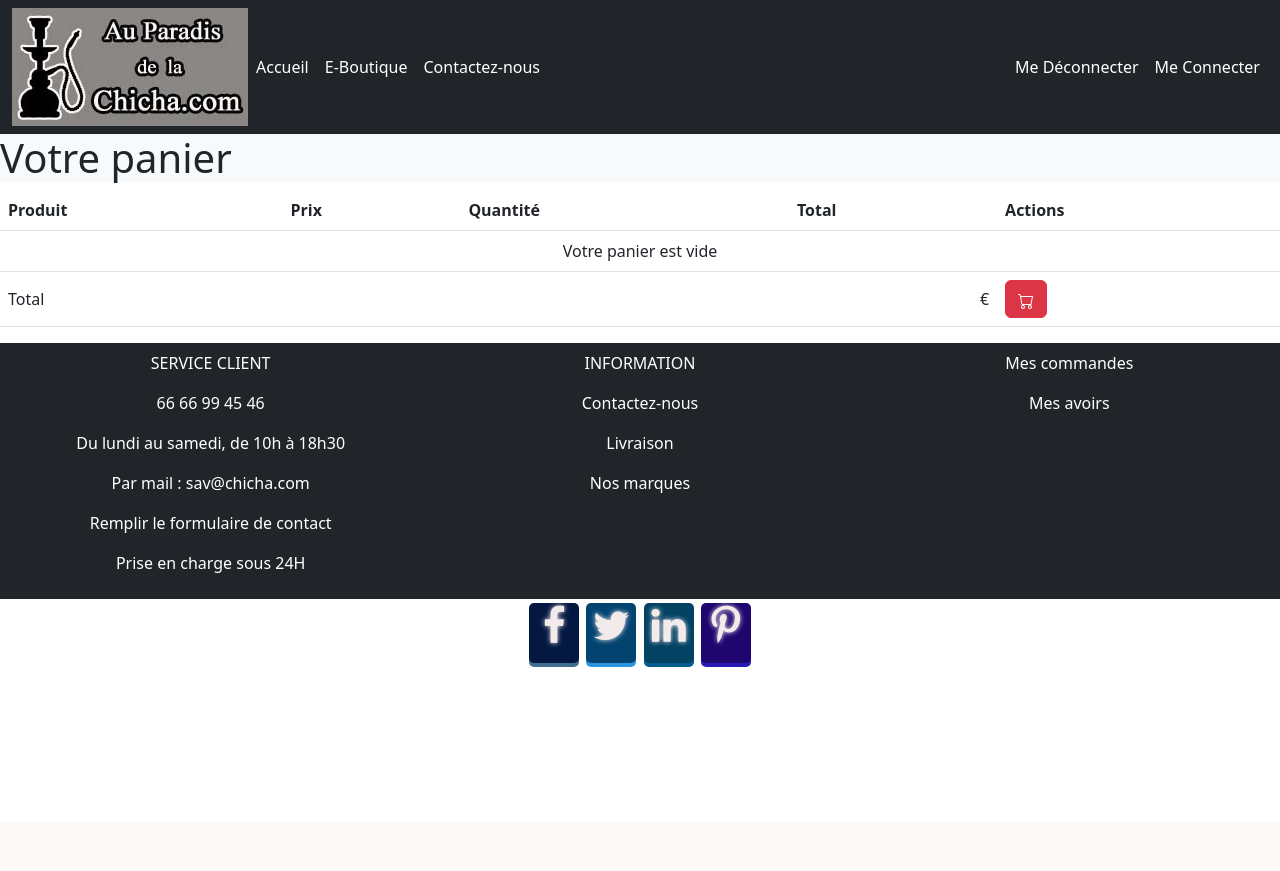
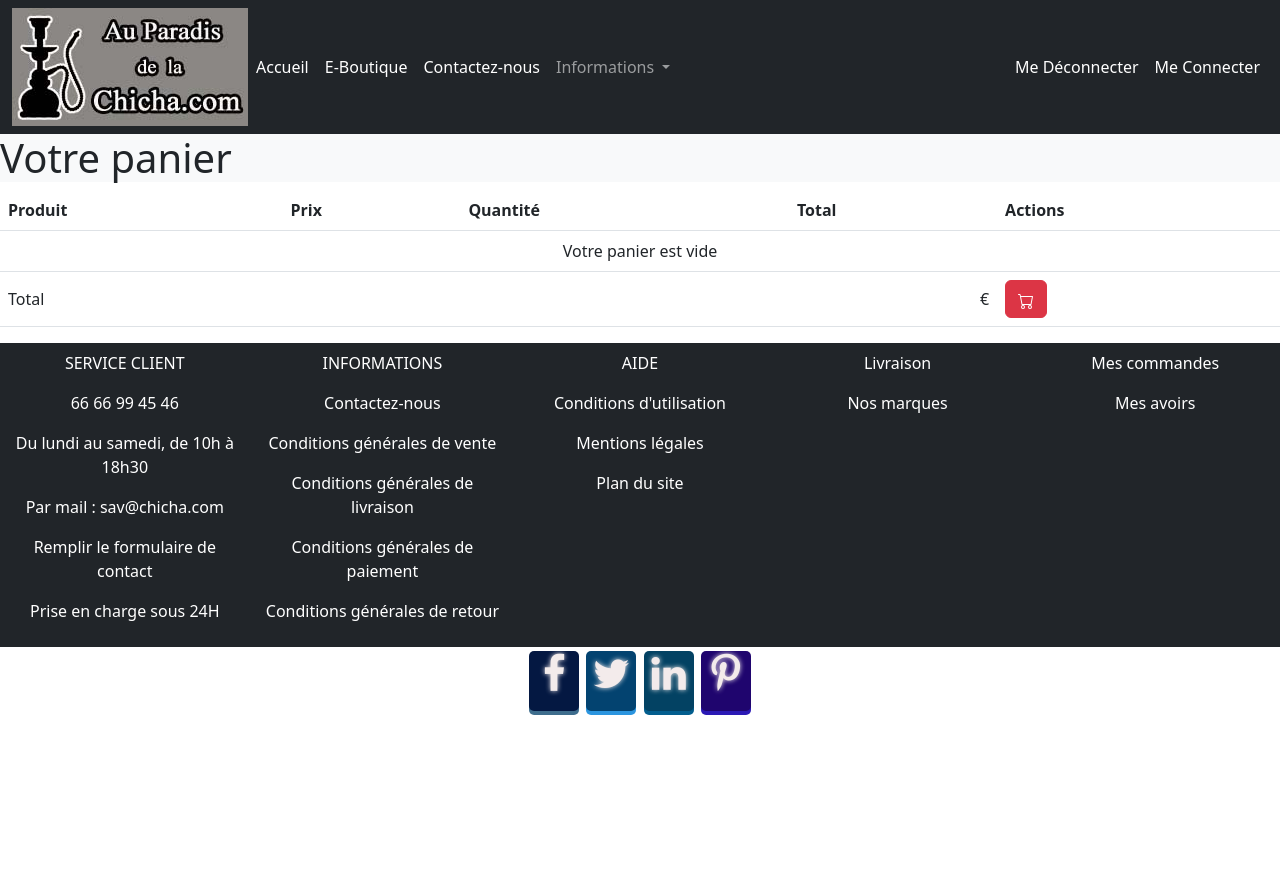
Before and after one commit to sebastiendv/chicha, a Symfony app: template templates/cart/index.html.twig in a window 1280 px wide. Before the commit the page ends 667 px from the top, so only its background shows below. Run offline with Twig, Linux system fonts and the light colour scheme; the template is opened without the code that fills it, so the values that code supplies are empty; some libraries are stand-ins or nearby versions.

Commit message:
chagtquatre

```diff
--- a/templates/_partials/_footer.html.twig
+++ b/templates/_partials/_footer.html.twig
@@ -10,8 +10,23 @@
 <p>Prise en charge sous 24H</p>
     </div>
     <div class="col">
-<p>INFORMATION</p>
-<p>Contactez-nous</p>
+<p>INFORMATIONS</p>
+<p><a class="nav-link active" aria-current="page" href="{{ path('app_contact')}}">Contactez-nous</a></p>
+<p><a class="nav-link active" aria-current="page"a href="{{ path('app_informations')}}">Conditions générales de vente</a></p>
+<p><a class="nav-link active" aria-current="page" href="{{ path('app_informations')}}">Conditions générales de livraison</a></p>
+<p><a class="nav-link active" aria-current="page" href="{{ path('app_informations')}}">Conditions générales de paiement</a></p>
+<p>Conditions générales de retour</p>
+    </div>
+    <div class="col">
+<p>AIDE</p>
+
+<p>Conditions d'utilisation</p>
+<p>Mentions légales</p>
+<p>Plan du site</p>
+    </div>
+    <div class="col">
+
+
 <p>Livraison</p>
 
 <p>Nos marques</p>
--- a/templates/_partials/_nav.html.twig
+++ b/templates/_partials/_nav.html.twig
@@ -15,6 +15,17 @@
           <li class="nav-item">
             <a class="nav-link active" aria-current="page" href="{{ path('app_contact')}}">Contactez-nous</a>
           </li>
+           <li class="nav-item dropdown">
+          <a class="nav-link dropdown-toggle" href="#" id="navbarDropdown" role="button" data-bs-toggle="dropdown" aria-expanded="false">
+            Informations
+          </a>
+            <ul class="dropdown-menu" aria-labelledby="navbarDropdown">
+            <li><a class="dropdown-item" href="{{ path('app_informations')}}">Conditions générales de vente</a></li>
+            <li><a class="dropdown-item" href="{{ path('app_informations')}}">Conditions générales de livraison</a></li>
+            <li><hr class="dropdown-divider"></li>
+            <li><a class="dropdown-item" href="{{ path('app_informations')}}">Conditions générales de paiement</a></li>
+          </ul>
+        </li>
 
            </ul>
         <ul class="navbar-nav ms-auto mb-2 mb-lg-0">
```
Also changed, not shown: src/Controller/InformationsController.php (added, +18 -0 lines), templates/informations/index.html.twig (added, +14 -0 lines).
